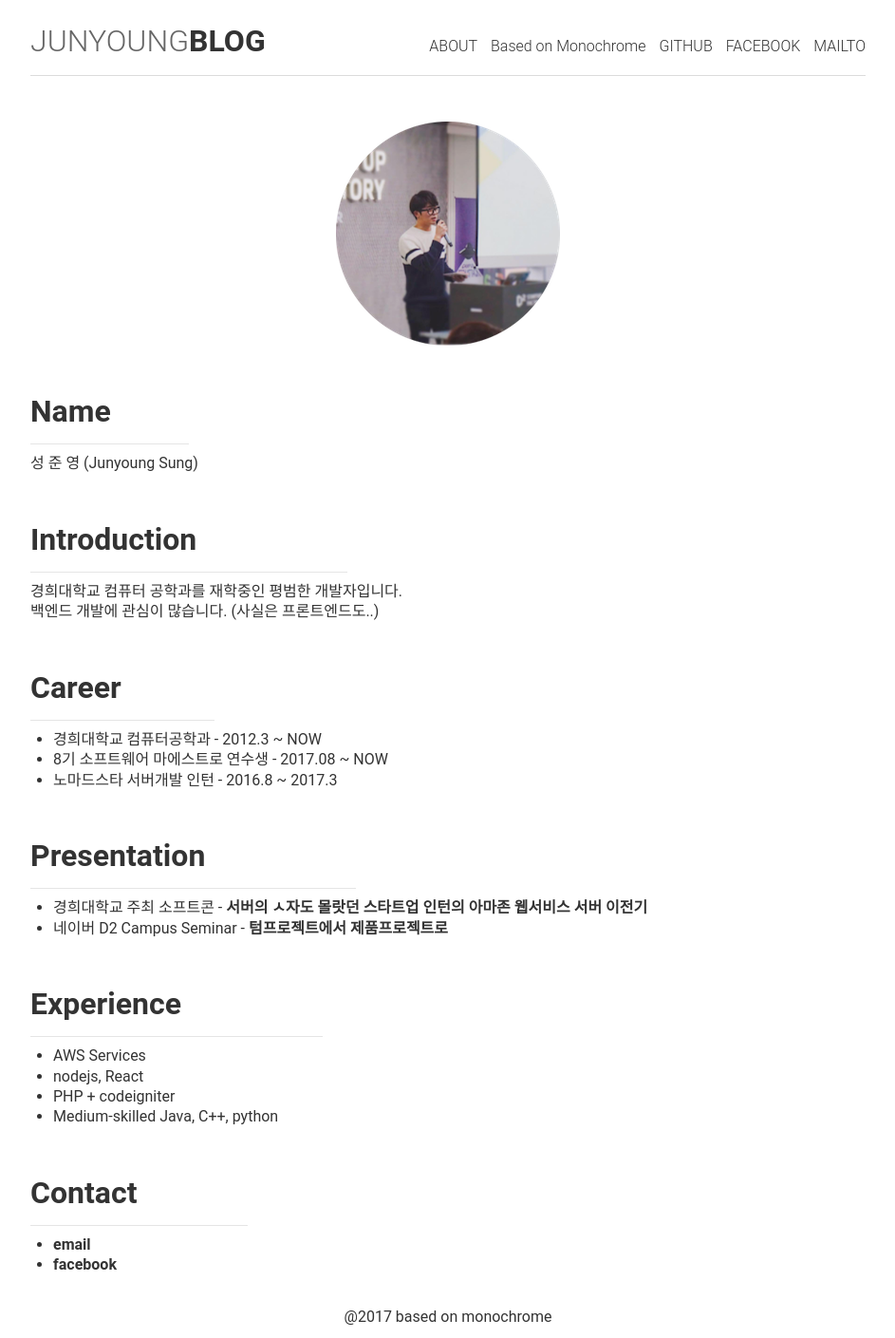
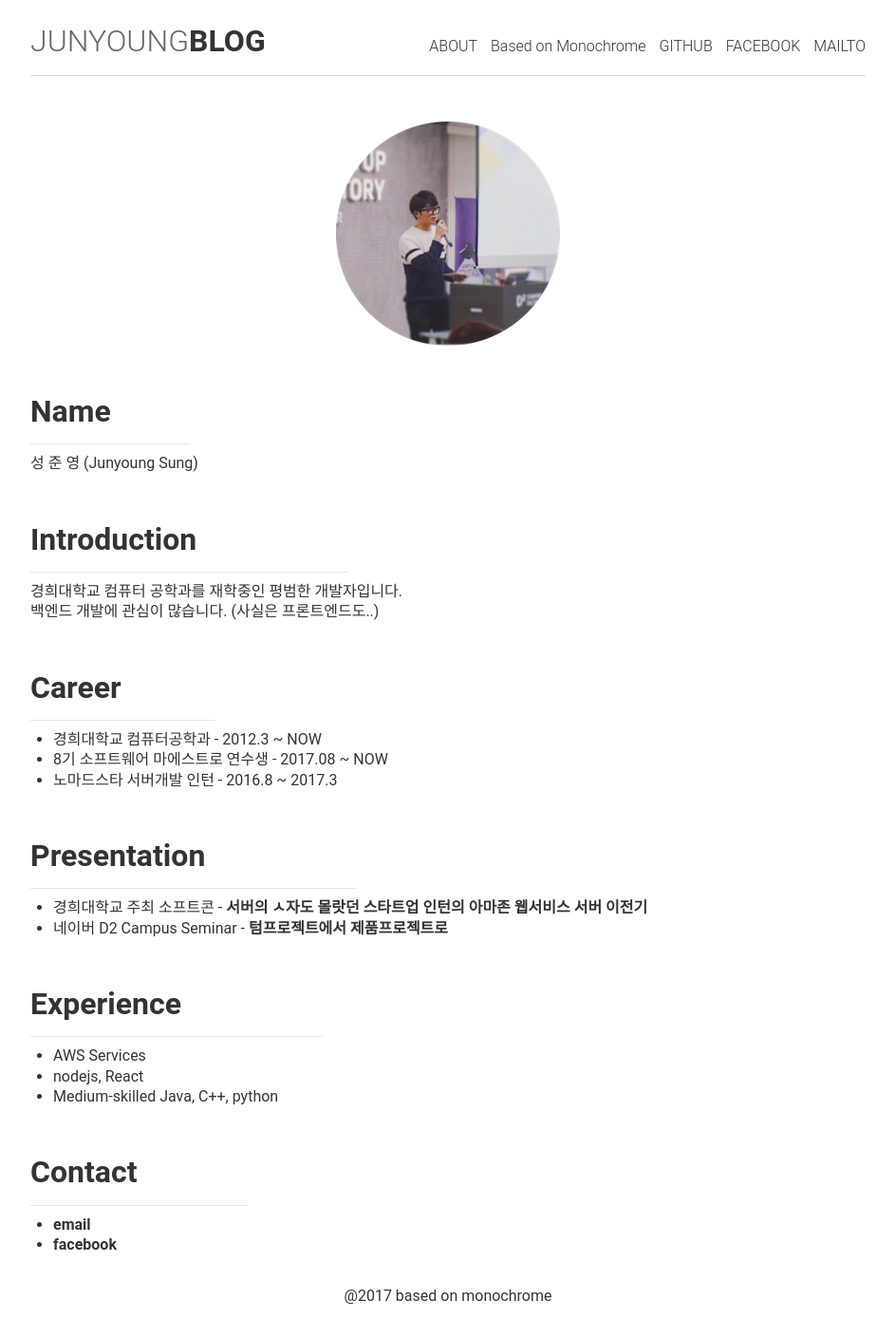
Before and after one commit to sungjunyoung/sungjunyoung.github.io_deprecated, a Jekyll site: the page built from about.md, in a window 1280 px wide. Shown: the whole page at 95% size, without its empty margins (168-1111 px from the left). Built offline with Jekyll 4.4.1, drawn with Linux system fonts in a browser that asks for light colours; after the commit the page ends 1388 px from its top, so only the background shows below that.

Commit message:
php + codeigniter experience 삭제

```diff
--- a/about.md
+++ b/about.md
@@ -46,7 +46,6 @@ description: About Junyoung
            border-bottom: 1px solid rgba(255, 255, 255, 0.3);" />
 - AWS Services<br>
 - nodejs, React<br>
-- PHP + codeigniter<br>
 - Medium-skilled Java, C++, python<br>
 
 ## Contact
```
